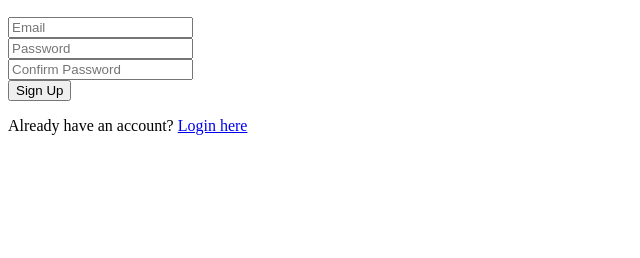
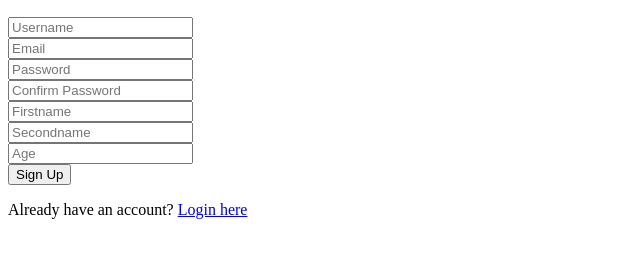
Before and after one commit to JediBoat/Recipe-finder, a website: page main/signuppage.html in a window 1280 px wide. Shown: the part 50-308 px from the top of the page, without its empty margins (0-640 px from the left). Drawn offline with Linux system fonts and the light colour scheme.

Commit message:
added more to this that was missing

```diff
--- a/main/signuppage.html
+++ b/main/signuppage.html
@@ -17,6 +17,9 @@
             <h2 class="signup-title">Sign Up</h2> <!-- Form for the sign up page, classes and functionality are accessible -->
 
             <div class="input-group">
+                <input type="text" id="username" class="input-field" placeholder="Username" required>
+            </div>
+            <div class="input-group">
                 <input type="email" id="email" name="email" class="input-field" placeholder="Email" required>
             </div>
             <div class="input-group">
@@ -24,6 +27,15 @@
             </div>
             <div class="input-group">
                 <input type="password" id="confirm-password" class="input-field" placeholder="Confirm Password" required>
+            </div>
+            <div class="input-group">
+                <input type="text" id="firstname" class="input-field" placeholder="Firstname" required>
+            </div>
+            <div class="input-group">
+                <input type="text" id="secondname" class="input-field" placeholder="Secondname" required>
+            </div>
+            <div class="input-group">
+                <input type="number" id="age" class="input-field" placeholder="Age" required>
             </div>
             <button type="submit" class="submit-btn">Sign Up</button>
 
```
